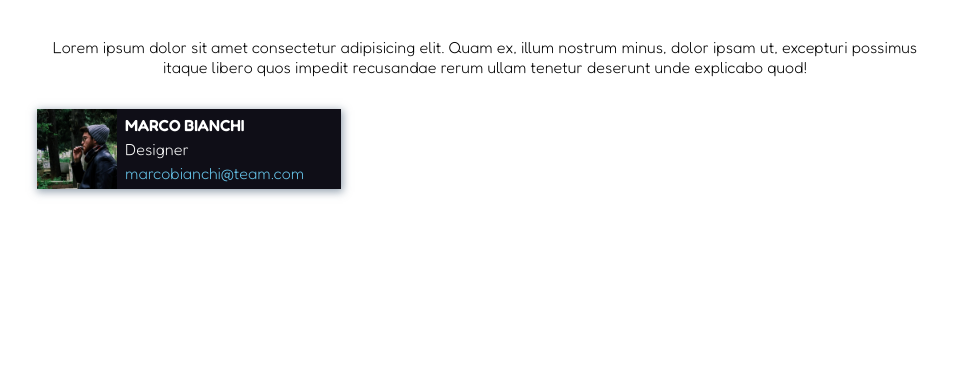
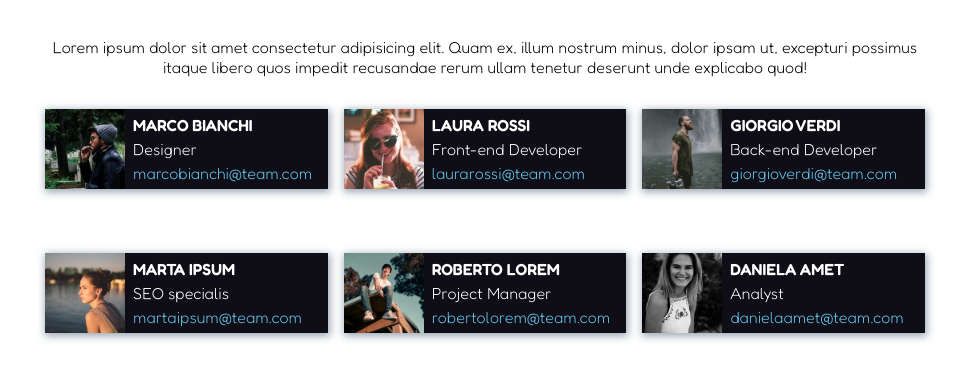
Before and after one commit to albertobaggio96/html-css-float-cards, a plain HTML site: page index.html in a window 1280 px wide. Shown: the part 74-454 px from the top of the page, without its empty margins (155-1118 px from the left). Drawn offline with Linux system fonts and the light colour scheme.

Commit message:
add all team

```diff
--- a/css/style.css
+++ b/css/style.css
@@ -29,10 +29,10 @@ header>h1{
 }
 
 div.colom{
-  width: 19rem;
+  width: calc(100% / 3 - 1rem);
   background-color: #0f0e17;
   float: left;
-  margin: 2rem 1rem 0 0;
+  margin: 2rem 0.5rem;
   color: white;
   line-height: 1rem;
   box-shadow: 1px 2px 8px 1px rgba(119, 136, 153, 0.756);
--- a/index.html
+++ b/index.html
@@ -29,6 +29,51 @@
           </div>
         </div>
 
+        <div class="colom clearfix">
+          <img src="./img/female1.png" alt="drinkig girl">
+          <div class="team-name">
+            <div>LAURA ROSSI</div>
+            <div>Front-end Developer</div>
+            <address>laurarossi@team.com</address>
+          </div>
+        </div>
+
+        <div class="colom clearfix">
+          <img src="./img/male2.png" alt="man in a lake">
+          <div class="team-name">
+            <div>GIORGIO VERDI</div>
+            <div>Back-end Developer</div>
+            <address>giorgioverdi@team.com</address>
+          </div>
+        </div>
+
+        <div class="colom clearfix">
+          <img src="./img/female2.png" alt="girl with landscape">
+          <div class="team-name">
+            <div>MARTA IPSUM</div>
+            <div>SEO specialis</div>
+            <address>martaipsum@team.com</address>
+          </div>
+        </div>
+
+        <div class="colom clearfix">
+          <img src="./img/male3.png" alt="climb man">
+          <div class="team-name">
+            <div>ROBERTO LOREM</div>
+            <div>Project Manager</div>
+            <address>robertolorem@team.com</address>
+          </div>
+        </div>
+
+        <div class="colom clearfix">
+          <img src="./img/female3.png" alt="black and withe girl photo">
+          <div class="team-name">
+            <div>DANIELA AMET</div>
+            <div>Analyst</div>
+            <address>danielaamet@team.com</address>
+          </div>
+        </div>
+
       </section>
 
     </main>
```
